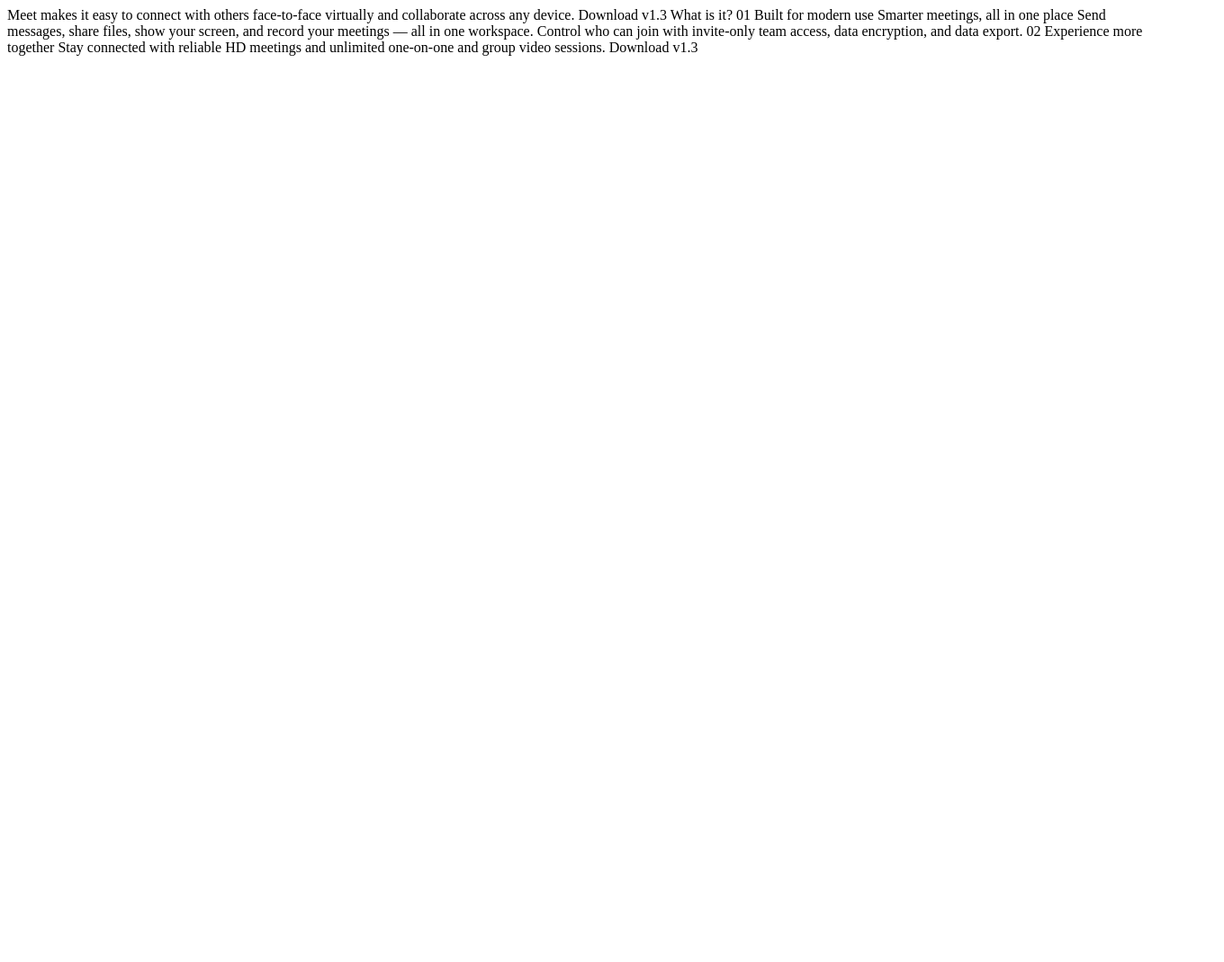
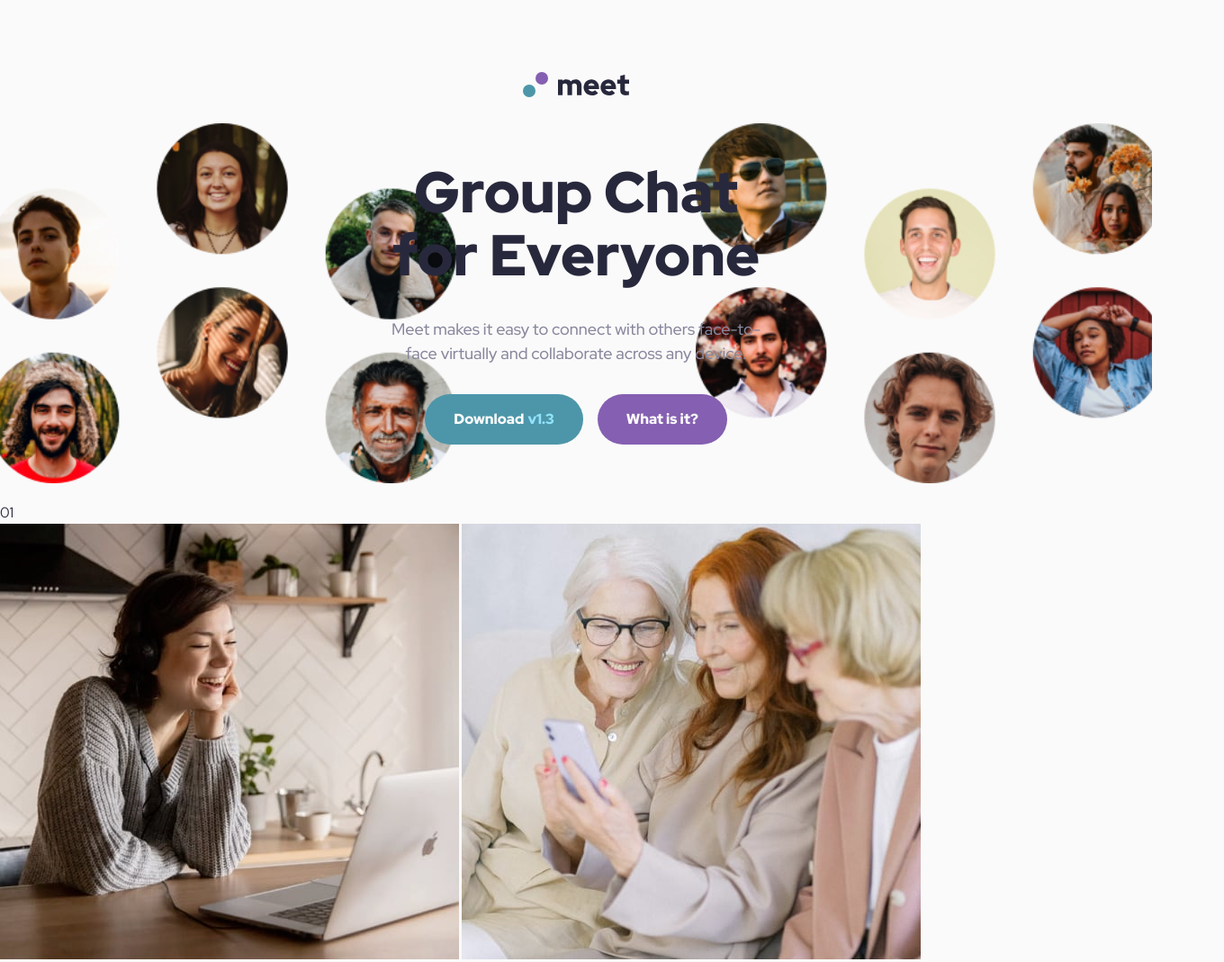
Before and after one commit to ruorobee-learning/10.-Meet-Landing-Page, a plain HTML site: page starter-code/index.html in a window 1280 px wide. Shown: the top 1069 px of the page at 90% size, 1360 px wide, since content can reach past the window. Before the commit the page ends 800 px from the top, so only its background shows below. Drawn offline with Linux system fonts and the light colour scheme.

Commit message:
Initial Commit

```diff
--- a/starter-code/index.html
+++ b/starter-code/index.html
@@ -1,31 +1,70 @@
 <!DOCTYPE html>
 <html lang="en">
+
 <head>
   <meta charset="UTF-8">
   <meta name="viewport" content="width=device-width, initial-scale=1.0">
 
   <link rel="icon" type="image/png" sizes="32x32" href="./assets/favicon-32x32.png">
+  <link rel="stylesheet" href="style.css">
+  <link rel="preconnect" href="https://fonts.googleapis.com">
+<link rel="preconnect" href="https://fonts.gstatic.com" crossorigin>
+<link href="https://fonts.googleapis.com/css2?family=Red+Hat+Display:ital,wght@0,300..900;1,300..900&display=swap" rel="stylesheet">
 
   <title>Frontend Mentor | Meet landing page</title>
 </head>
+
 <body>
-  Meet makes it easy to connect with others face-to-face virtually and collaborate across any device.
 
-  Download v1.3
-  What is it?
+  <nav>
+    <div class="logo">
+      <img src="assets/logo.svg" alt="Logo">
+    </div>
+  </nav>
 
-  01
-  Built for modern use
+  <header>
+    <div class="hero">
+      <img src="assets/desktop/image-hero-left.png" alt="Hero Left Image" class="hero-left">
+      <div class="hero-center">
+        <h1>Group Chat <br>for Everyone</h1>
+        <p>Meet makes it easy to connect with others face-to-face virtually and collaborate across any device.</p>
+        <div class="cta">
+          <div class="cta-download"><a href="#">Download <span class="version">v1.3</span></a></div>
+          <div class="cta-about"><a href="#">What is it?</a></div>
+        </div>
+      </div>
+      <img src="assets/desktop/image-hero-right.png" alt="Hero Right Image" class="hero-right">
+    </div>
+  </header>
 
-  Smarter meetings, all in one place
+  <section>
+    <div class="section-indicator">01</div>
+    <div class="section-images">
+      <img src="assets/desktop/image-woman-in-videocall.jpg">
+      <img src="assets/desktop/image-women-videochatting.jpg">
+      <img src="assets/desktop/image-men-in-meeting.jpg">
+      <img src="assets/desktop/image-man-texting.jpg">
+    </div>
 
-  Send messages, share files, show your screen, and record your meetings — all in one
-  workspace. Control who can join with invite-only team access, data encryption, and data export.
+    <div class="section-content">
+      <p class="section-subtitle">Built for modern use</p>
+      <h2 class="section-heading">Smarter meetings, all in one place</h2>
+      <p class="section-paragraph">
+        Send messages, share files, show your screen, and record your meetings — all in one
+        workspace. Control who can join with invite-only team access, data encryption, and data export.
+      </p>
+    </div>
+  </section>
 
-  02
-  Experience more together
-  Stay connected with reliable HD meetings and unlimited one-on-one and group video sessions.
+  <footer>
+    <div class="section-indicator">02</div>
+    <img src="assets/desktop/image-footer.jpg" alt="Footer Image">
+    <h2 class="footer-heading">Experience more together</h2>
+    <p class="footer-paragraph">
+      Stay connected with reliable HD meetings and unlimited one-on-one and group video sessions.</p>
+    <div class="cta download">Download v1.3</div>
 
-  Download v1.3
+  </footer>
 </body>
+
 </html>
--- /dev/null
+++ b/starter-code/style.css
@@ -0,0 +1,174 @@
+* {
+    margin: 0;
+    padding: 0;
+    box-sizing: border-box;
+    -webkit-font-smoothing: antialiased;
+}
+
+:root {
+    --cyan-600: #4D96A9;
+    --cyan-300: #8FE3F9;
+    --purple-600: #855FB1;
+    --purple-300: #D9B8FF;
+    --slate-900: #28283D;
+    --slate-600: #87879D;
+    --slate-300: #D1D1DF;
+    --white: #FAFAFA;
+    --var-1400: 112px;
+    --var-1000: 80px;
+    --var-900: 72px;
+    --var-800: 64px;
+    --var-700: 56px;
+    --var-500: 40px;
+    --var-400: 32px;
+    --var-300: 24px;
+    --var-200: 16px;
+    --var-100: 8px;
+    --var-50: 4px;
+    --text-preset-1: 40px;
+    /* Mobile default */
+    --text-preset-2: 32px;
+    --text-preset-3: 12px;
+}
+
+/* Tablet breakpoint */
+@media (min-width: 600px) {
+    :root {
+        --text-preset-1: 48px;
+        --text-preset-2: 36px;
+        --text-preset-3: 14px;
+    }
+}
+
+/* Desktop breakpoint */
+@media (min-width: 1024px) {
+    :root {
+        --text-preset-1: 64px;
+        --text-preset-2: 40px;
+        --text-preset-3: 16px;
+    }
+}
+
+body {
+    font-family: 'Red Hat Display', sans-serif;
+    font-size: 16px;
+    display: flex;
+    flex-direction: column;
+    align-items: center;
+    justify-content: center;
+    min-height: 100vh;
+    background-color: var(--white);
+    color: var(--slate-900);
+    line-height: 1.5;
+    margin: 0 auto;
+
+}
+
+nav {
+    position: relative;
+    padding: var(--var-1000) var(--var-1000) 0 var(--var-1000);
+}
+
+.hero {
+    display: flex;
+    flex-direction: row;
+    align-items: center;
+    justify-content: center;
+    text-align: center;
+    padding: var(--var-800) var(--var-1000);
+    gap: var(--var-400);
+    position: relative;
+    overflow: hidden;
+    width: 100vw;
+}
+
+.hero-left,
+.hero-right {
+    position: absolute;
+    top: 5%;
+    width: auto;
+    /* Adjust width if necessary */
+    min-height: 400px;
+}
+
+.hero-left {
+    left: -1%;
+    /* Moves the left image outside the viewport */
+    object-fit: cover;
+}
+
+.hero-right {
+    right: -1%;
+    /* Moves the right image outside the viewport */
+    object-fit: cover;
+}
+
+
+.hero-center {
+    display: flex;
+    flex-direction: column;
+    align-items: center;
+    justify-content: center;
+    text-align: center;
+    gap: var(--var-400);
+    z-index: 1;
+    max-width: 440px;
+}
+
+.hero-center h1 {
+    color: var(--slate-900, #28283D);
+    text-align: center;
+    font-feature-settings: 'liga' off, 'clig' off;
+    font-size: var(--text-preset-1);
+    font-style: normal;
+    font-weight: 900;
+    line-height: 110%;
+    /* 70.4px */
+}
+
+.hero-center p {
+    color: var(--slate-600, #87879D);
+    text-align: center;
+    font-feature-settings: 'liga' off, 'clig' off;
+    /* desktop/text-preset-4 */
+    font-family: "Red Hat Display";
+    font-size: 18px;
+    font-style: normal;
+    font-weight: 500;
+    line-height: 150%;
+}
+
+.cta {
+    display: flex;
+    flex-direction: row;
+    align-items: center;
+    justify-content: center;
+    text-align: center;
+    gap: var(--var-200);
+}
+
+.cta a {
+    display: flex;
+    align-items: center;
+    justify-content: center;
+    text-align: center;
+    padding: var(--var-200) var(--var-400);
+    gap: var(--var-100);
+    border-radius: var(--var-400);
+    background-color: var(--cyan-600, #855FB1);
+    color: var(--white, #FAFAFA);
+    font-size: 16px;
+    font-style: normal;
+    font-weight: 900;
+    line-height: 150%;
+    text-decoration: none;
+    gap: var(--var-50);
+}
+
+.cta-download .version {
+    color: var(--color-cyan-300, #8FE3F9);
+}
+
+.cta-about a{
+    background-color: var(--purple-600, #855FB1);
+}
```
Also changed, not shown: starter-code/style-guide.css (added, +41 -0 lines), 1 other file.
